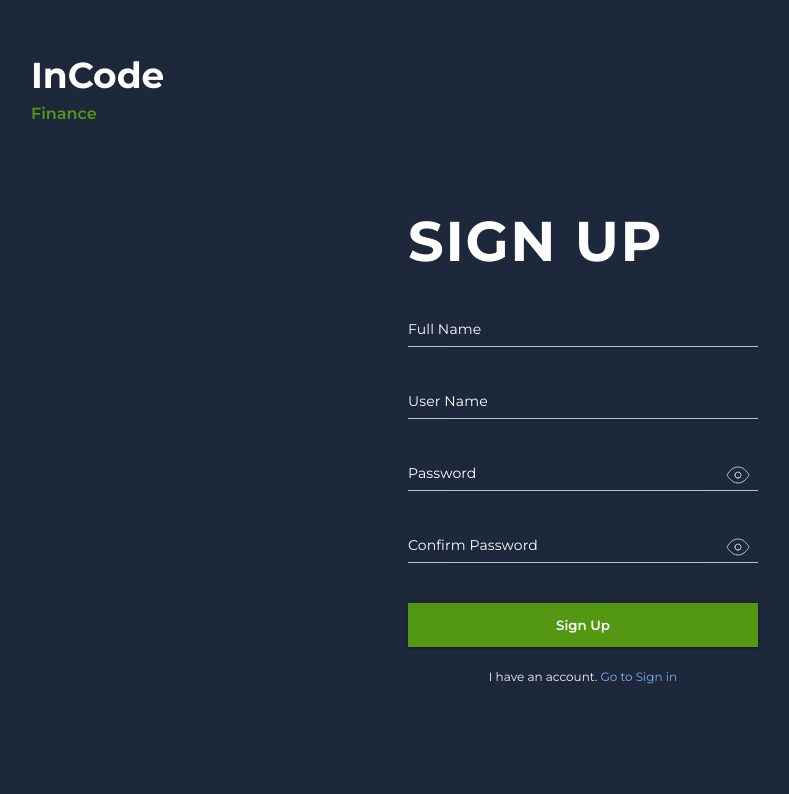
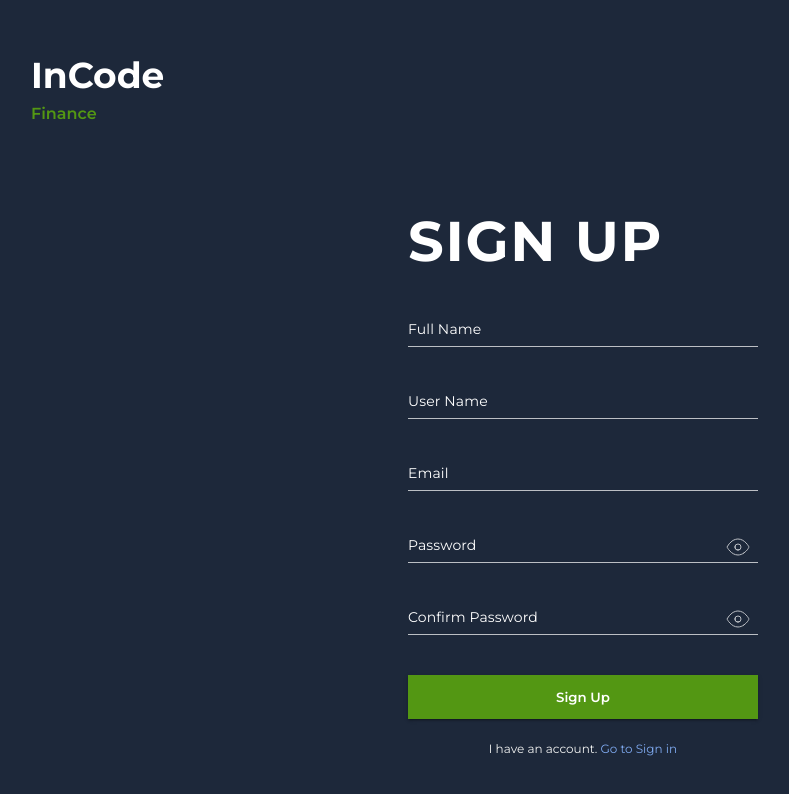
Before and after one commit to tetiana-kozak/login-form, a React (Create React App) app: page /sign-up in a window 1280 px wide. Shown: the top 794 px of the page, without its empty margins (57-846 px from the left). Built offline with nearby package versions, Linux system fonts and the light colour scheme.

Commit message:
add: email field with validation

```diff
--- a/src/Schemas/schemas.ts
+++ b/src/Schemas/schemas.ts
@@ -1,18 +1,25 @@
 import * as Yup from 'yup'
 
 const passwordRulles = /^(?=.*\d)(?=.*[a-z])(?=.*[A-Z]).{5,}$/
+const emailRulles =
+  /^(([^<>()[\]\\.,;:\s@"]+(\.[^<>()[\]\\.,;:\s@"]+)*)|(".+"))@((\[[0-9]{1,3}\.[0-9]{1,3}\.[0-9]{1,3}\.[0-9]{1,3}\])|(([a-zA-Z\-0-9]+\.)+[a-zA-Z]{2,}))$/
 
 export const SignUpSchema = Yup.object().shape({
   fullName: Yup.string()
-    .min(5, 'This field must have 5-20 characters!')
-    .max(20, 'This field must have 5-20 characters!')
+    .min(3, 'This field must have 3-20 characters!')
+    .max(20, 'This field must have 3-20 characters!')
     .required('This field is required!'),
   userName: Yup.string()
-    .min(5, 'This field must have 5-20 characters!')
-    .max(20, 'This field must have 5-20 characters!')
+    .min(3, 'This field must have 3-20 characters!')
+    .max(20, 'This field must have 3-20 characters!')
     .required('This field is required!'),
+  email: Yup.string()
+    .matches(emailRulles, {
+      message: 'Please, enter a valid email!',
+    })
+    .required('Required'),
   password: Yup.string()
-    .min(5, 'Password must have minimum 5 characters!')
+    .min(3, 'Password must have at least 3 characters!')
     .matches(passwordRulles, {
       message: 'Please, create a stronger password!',
     })
@@ -23,14 +30,15 @@ export const SignUpSchema = Yup.object().shape({
 })
 
 export const SignInSchema = Yup.object().shape({
-  userName: Yup.string()
-    .min(2, 'This field must have 2-20 characters!')
-    .max(20, 'This field must have 2-20 characters!')
-    .required('This field is required!'),
+  email: Yup.string()
+    .matches(emailRulles, {
+      message: 'Please, enter a valid email!',
+    })
+    .required('Required'),
   password: Yup.string()
-    .min(5, 'Password must have minimum 5 characters!')
+    .min(3, 'Password must have at least 3 characters!')
     .matches(passwordRulles, {
-      message: 'Please, create a stronger password',
+      message: 'Please, create a stronger password!',
     })
     .required('This field is required!'),
 })
--- a/src/pages/SignInPage/SignInPage.tsx
+++ b/src/pages/SignInPage/SignInPage.tsx
@@ -17,7 +17,7 @@ const SignInPage = (props: Props) => {
       <div>
         <Formik
           initialValues={{
-            userName: '',
+            email: '',
             password: '',
           }}
           validationSchema={SignInSchema}
@@ -27,10 +27,10 @@ const SignInPage = (props: Props) => {
         >
           <Form>
             <TextInput
-              name={'userName'}
-              id={'user-name-input'}
-              label={'User Name'}
-              placeholder={'Example123'}
+              name={'email'}
+              id={'email-input'}
+              label={'Email'}
+              placeholder={'example@gmail.com'}
             />
 
             <PasswordInput
--- a/src/pages/SignUpPage/SignUpPage.tsx
+++ b/src/pages/SignUpPage/SignUpPage.tsx
@@ -19,6 +19,7 @@ const SignUpPage = (props: Props) => {
           initialValues={{
             fullName: '',
             userName: '',
+            email: '',
             password: '',
             confirmedPassword: '',
           }}
@@ -40,6 +41,13 @@ const SignUpPage = (props: Props) => {
               id={'user-name-input'}
               label={'User Name'}
               placeholder={'Example123'}
+            />
+
+            <TextInput
+              name={'email'}
+              id={'email-input'}
+              label={'Email'}
+              placeholder={'example@gmail.com'}
             />
 
             <PasswordInput
```
